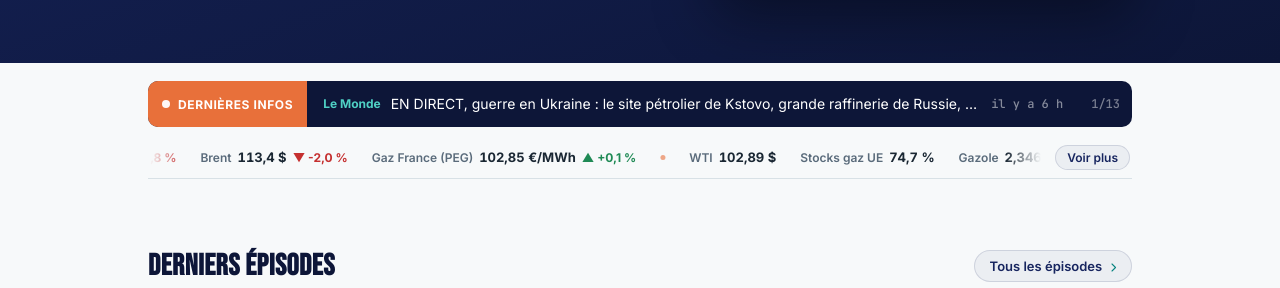
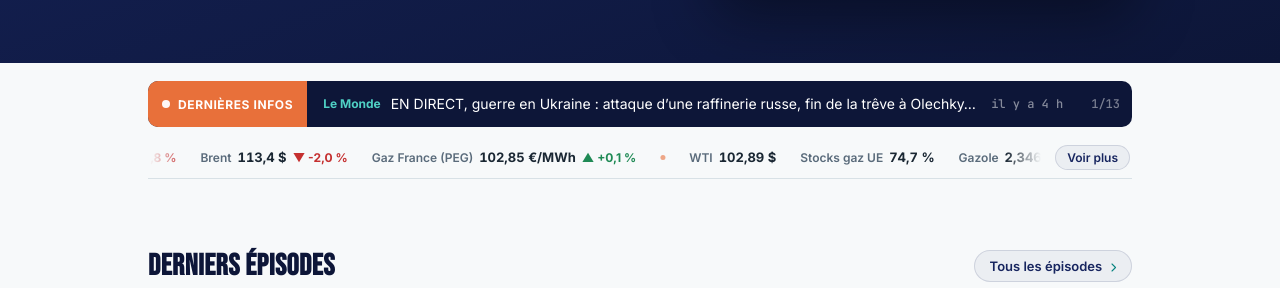
Before and after one commit to InsideEnergyMarkets/Inside-Energy-Markets, a Jekyll site: the page built from index.html, in a window 1280 px wide and 900 px high, scrolled down 417 px. Shown: the part 165-453 px from the top of the window. Built offline with Jekyll 4.4.1, drawn with Linux system fonts in a browser that asks for light colours.

```diff
--- a/_data/news.json
+++ b/_data/news.json
@@ -1,12 +1,12 @@
 {
- "updated_at": "2026-11-01T15:25:09+00:00",
+ "updated_at": "2026-11-01T20:44:13+00:00",
  "items": [
   {
-   "title": "EN DIRECT, guerre en Ukraine : le site pétrolier de Kstovo, grande raffinerie de Russie, visé par une attaque ; le point sur la situation",
-   "url": "https://www.lemonde.fr/international/live/2026/11/01/en-direct-guerre-en-ukraine-le-site-petrolier-de-kstovo-grande-raffinerie-de-russie-vise-par-une-attaque-le-point-sur-la-situation_6803934_3210.html",
+   "title": "EN DIRECT, guerre en Ukraine : attaque d’une raffinerie russe, fin de la trêve à Olechky… les dernières informations sur le conflit",
+   "url": "https://www.lemonde.fr/international/live/2026/11/01/en-direct-guerre-en-ukraine-attaque-d-une-raffinerie-russe-fin-de-la-treve-a-olechky-les-dernieres-informations-sur-le-conflit_6803934_3210.html",
    "source": "Le Monde",
    "lang": "fr",
-   "date": "2026-11-01T14:28:11+00:00"
+   "date": "2026-11-01T16:22:28+00:00"
   },
   {
    "title": "Pour faire baisser le prix du gazole à la pompe, une course contre la montre et un casse-tête logistique",
--- a/_data/podcast.json
+++ b/_data/podcast.json
@@ -1,5 +1,5 @@
 {
- "updated_at": "2026-11-01T15:25:10+00:00",
+ "updated_at": "2026-11-01T20:44:13+00:00",
  "episodes": {
   "10": {
    "audio": "https://anchor.fm/s/10edf0868/podcast/play/126486789/https%3A%2F%2Fd3ctxlq1ktw2nl.cloudfront.net%2Fstaging%2F2026-8-29%2F489715b9-9275-387d-cec8-06e4f3de2244.mp3",
```
Also changed, not shown: _data/incidents.json (+15 -1 lines).
